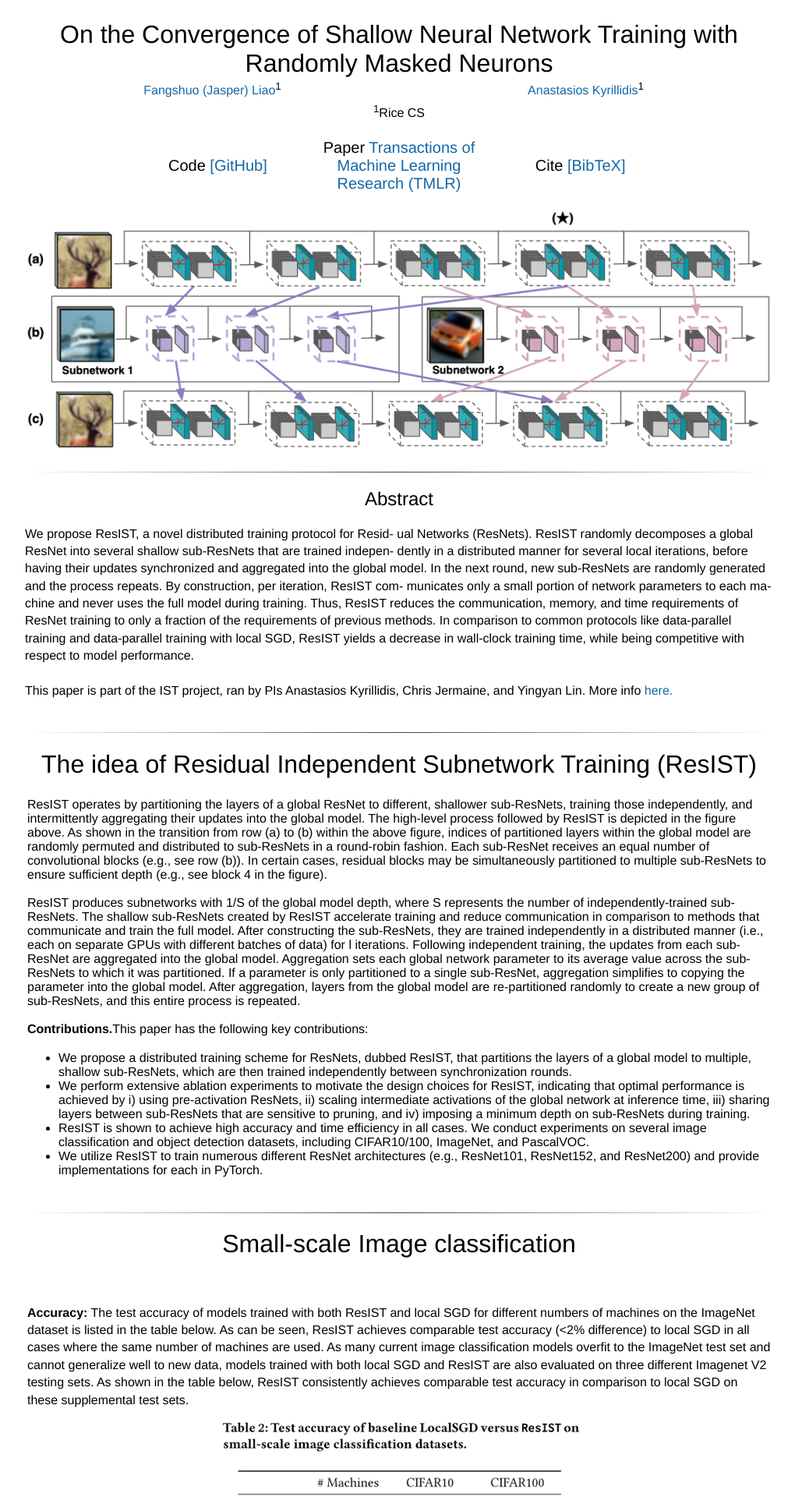
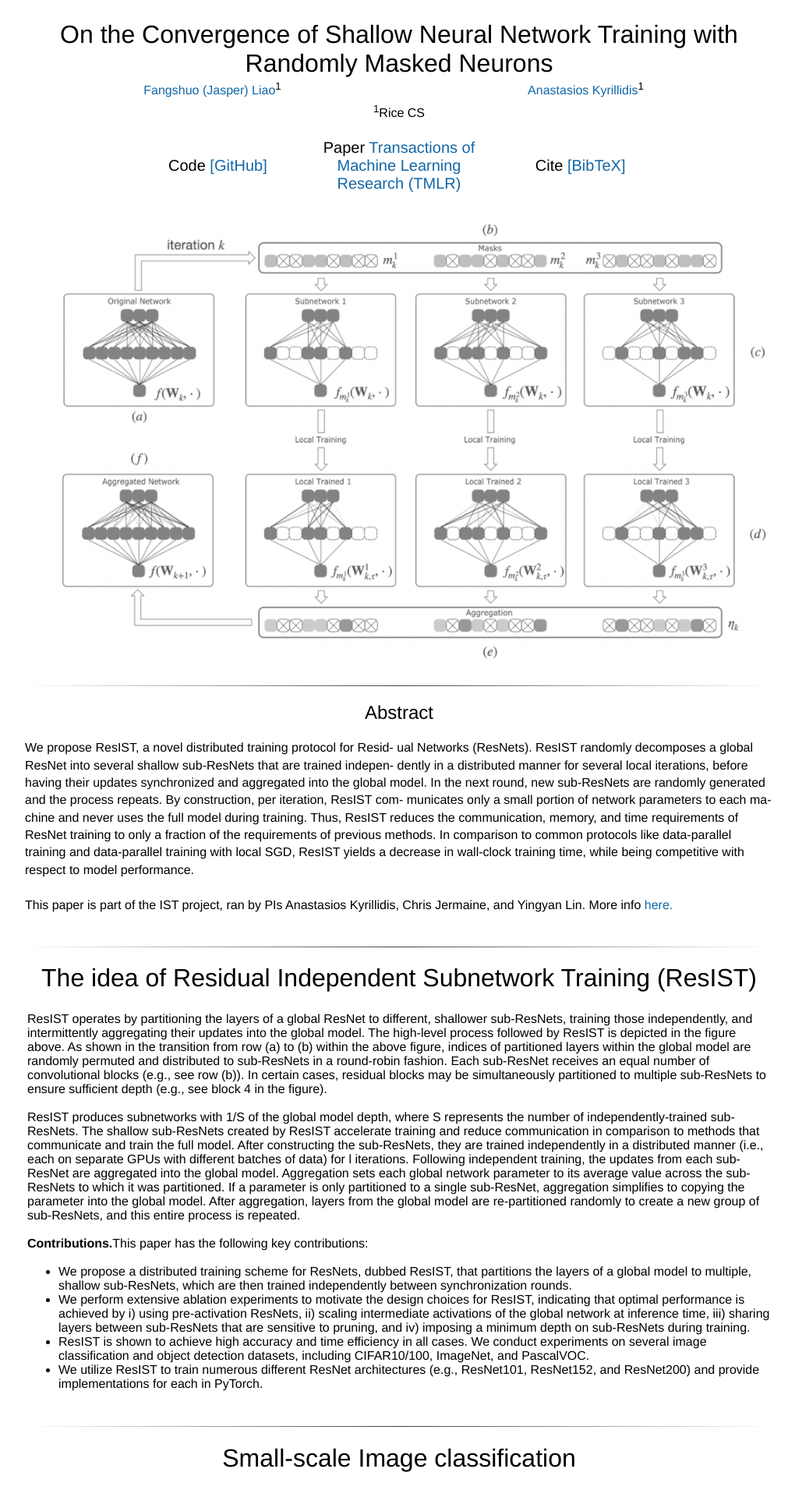
Before and after one commit to akyrillidis/ist, a Jekyll site: the page theory_IST.html, which Jekyll copies as it is, in a window 1280 px wide. Shown: the top 1920 px of the page at 78% size, without its empty margins (128-1148 px from the left). Built offline with Jekyll 4.4.1, drawn with Linux system fonts in a browser that asks for light colours; some web fonts are replaced.

Commit message:
Update theory_IST.html

```diff
--- a/theory_IST.html
+++ b/theory_IST.html
@@ -229,7 +229,7 @@
 		<br>
 		<td align=center width=960px>
 			<center>
-			<td><img class="round" style="width:960px" src="./assets/img/resnet_ist.png"/></td>
+			<td><img class="round" style="width:960px" src="./assets/img/theory_IST.png"/></td>
 			</center>
 		</td>
 
```
